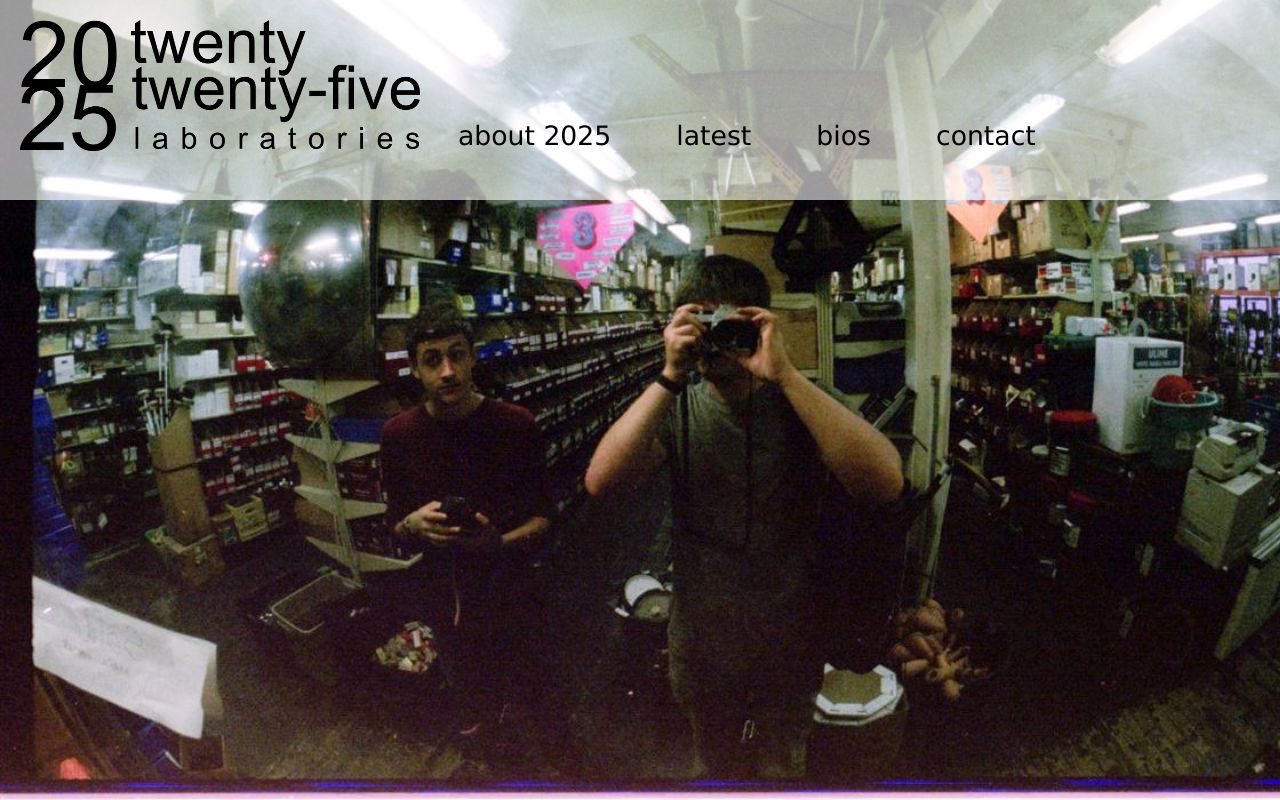
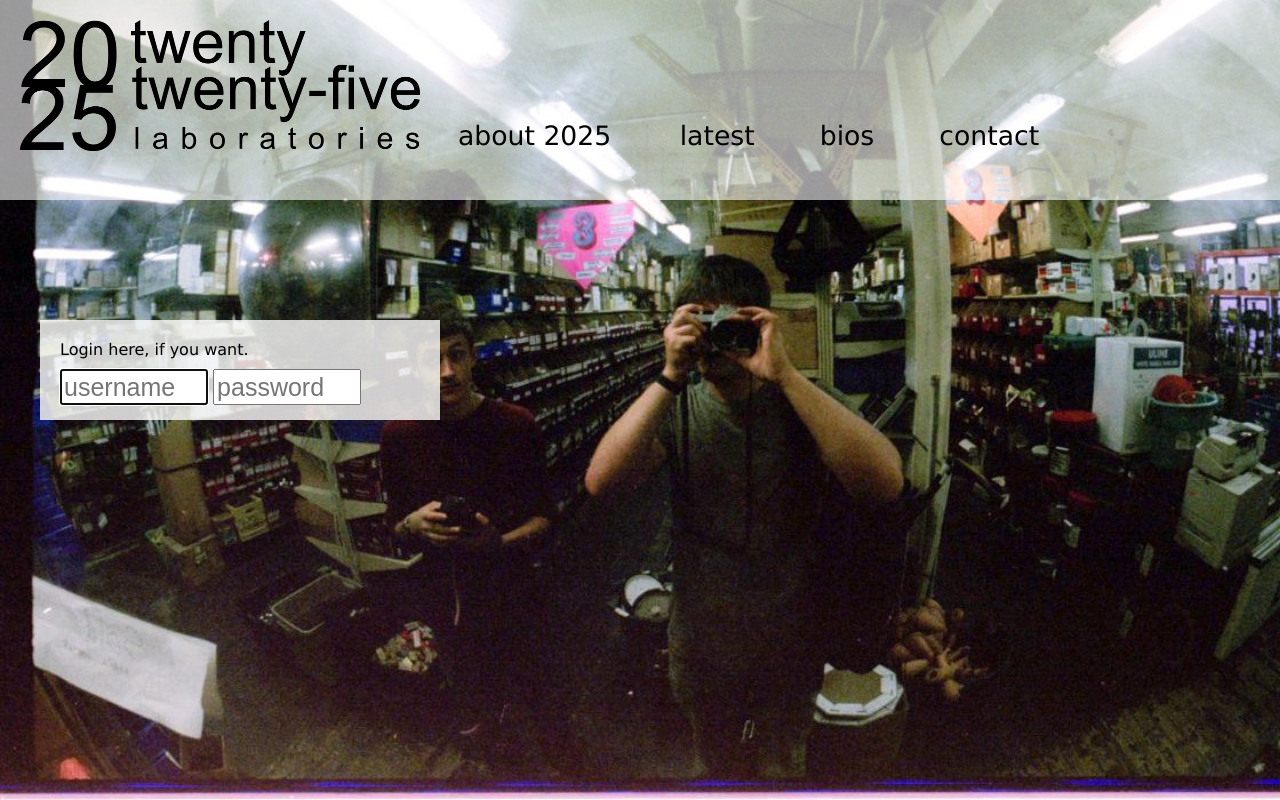
Before and after one commit to colin353/2025-labs, a PHP site: page / in a window 1280 px wide. Run offline with PHP 8.4, Linux system fonts and the light colour scheme.

Commit message:
added login form

```diff
--- /dev/null
+++ b/copy/copy.php
@@ -0,0 +1,10 @@
+<?php
+
+define("HEADER_MENU1","about 2025");
+define("HEADER_MENU2","latest");
+define("HEADER_MENU3","bios");
+define("HEADER_MENU4","contact");
+
+define("HEADER_LOGIN_HERE","Login here, if you want.");
+
+?>
--- /dev/null
+++ b/copy/index.php
@@ -0,0 +1,34 @@
+<?php
+
+define("INDEX_ABOUT", <<<EOT
+	<h1>Hi.</h1>
+	<p>Welcome to 2025 laboratories.</p>
+	<p>We are an engineering collective interested in software, electronics, robotics, and the future. </p>
+EOT
+);
+
+define("INDEX_LATEST", <<<EOT
+	<h1>A crazy app we made</h1>
+	<p>IT does some crazy things</p>
+	<p>Man let me tell you it is so crazy yo</p>
+EOT
+);
+
+define("INDEX_BIOS", <<<EOT
+	<h1>Employee A</h1>
+	<p>I never liked him very much</p>
+	<h1>Employee B</h1>
+	<p>I never liked him very much either</p>
+EOT
+);
+
+define("INDEX_CONTACT", <<<EOT
+	<h1>Phone us</h1>
+	<p>We have a phone</p>
+	<p>etc</p>
+EOT
+);
+
+
+
+?>
--- /dev/null
+++ b/footer.php
@@ -0,0 +1,3 @@
+
+</body>
+</html>
--- /dev/null
+++ b/header.php
@@ -0,0 +1,22 @@
+<?php
+foreach (glob("copy/*.php") as $filename)
+{
+    include $filename;
+}
+?>
+
+<!DOCTYPE html PUBLIC "-//W3C//DTD HTML 4.01//EN"
+   "http://www.w3.org/TR/html4/strict.dtd">
+
+<html xmlns="http://www.w3.org/1999/xhtml" lang="en">
+<head>
+<meta http-equiv="Content-Type" content="text/html; charset=utf-8" />
+<title>twenty twenty-five</title>
+<meta name="author" content="Colin" />
+<!-- Date: 2011-09-29 -->
+
+<script src="http://ajax.googleapis.com/ajax/libs/jquery/1/jquery.min.js"></script>
+
+<script src="js/bg_full.js"></script>
+
+<link rel=stylesheet href="style/style.css" />
--- a/index.php
+++ b/index.php
@@ -1,30 +1,22 @@
-<!DOCTYPE html PUBLIC "-//W3C//DTD HTML 4.01//EN"
-   "http://www.w3.org/TR/html4/strict.dtd">
+<?php include("header.php"); ?>
 
-<html xmlns="http://www.w3.org/1999/xhtml" lang="en">
-<head>
-	<meta http-equiv="Content-Type" content="text/html; charset=utf-8" />
-	<title>twenty twenty-five</title>
-	<meta name="author" content="Colin" />
-	<!-- Date: 2011-09-29 -->
-
-    <script src="http://ajax.googleapis.com/ajax/libs/jquery/1/jquery.min.js"></script>
-
-	<script src="js/bg_full.js"></script>
-
-	<link rel=stylesheet href="style/style.css" />
 
 <script type=text/javascript>
+
 var menuitem = 0;
 
 function golink(target) {
 	if(target == menuitem) return;
 	if(target == 0) {
+		$('#login_box').show('fast');
+		$('#login_shim').show('fast');
 		$('#content_shim').hide('fast');
 		$('#content').hide('fast');
 		menuitem = 0;
 		return;
 	}
+	$('#login_box').hide('fast');
+	$('#login_shim').hide('fast');
 	$('#content_shim').hide('fast');
 	$('#content').hide('fast',function () {
 
@@ -34,7 +26,6 @@
 	});
 	menuitem = target;
 }
-
 </script>
 
 
@@ -47,49 +38,32 @@
 	<img  onClick="golink(0)" src="/images/2025.png" />
 
 	<ul>
-		<li onClick="golink(1)">about 2025</li>
-		<li onClick="golink(2)">latest</li>
-		<li onClick="golink(3)">bios</li>
-		<li onClick="golink(4)">contact</li>
+		<li onClick="golink(1)"><?php echo HEADER_MENU1;?> </li>
+		<li onClick="golink(2)"><?php echo HEADER_MENU2;?></li>
+		<li onClick="golink(3)"><?php echo HEADER_MENU3;?></li>
+		<li onClick="golink(4)"><?php echo HEADER_MENU4;?></li>
 	</ul>
 
 </div>
 
-<div id=content>
+<div id=login_box>
+		<span><?php echo HEADER_LOGIN_HERE; ?></span>
+		<form id=login_form action='login.php' method='post'>
+			<input autofocus type=text placeholder="username" name=username />
+			<input type=password placeholder="password" name=password />
+			<input type="submit" value="Submit the form!" style="position: absolute; top: 0; left: 0; z-index: 0; width: 1px; height: 1px; visibility: hidden;" />
+		</form>
+</div>
+<div id="login_shim"> </div>
 
-</div>
+<div id=content></div>
 
-<div class='menuitem1 hiding'>
-
-	<h1>Hi.</h1>
-	<p>Welcome to 2025 laboratories.</p>
-	<p>We are an engineering collective interested in software, electronics, robotics, and the future. </p>
-
-</div>
-
-<div class='menuitem2 hiding'>
-	<h1>A crazy app we made</h1>
-	<p>IT does some crazy things</p>
-	<p>Man let me tell you it is so crazy yo</p>
-
-</div>
-
-<div class='menuitem3 hiding'>
-	<h1>Employee A</h1>
-	<p>I never liked him very much</p>
-	<h1>Employee B</h1>
-	<p>I never liked him very much either</p>
-
-</div>
-
-<div class='menuitem4 hiding'>
-	<h1>Phone us</h1>
-	<p>We have a phone</p>
-	<p>etc</p>
-</div>
-
+<div class='menuitem1 hiding'><?php echo INDEX_ABOUT; ?></div>
+<div class='menuitem2 hiding'><?php echo INDEX_LATEST; ?></div>
+<div class='menuitem3 hiding'><?php echo INDEX_BIOS; ?></div>
+<div class='menuitem4 hiding'><?php echo INDEX_CONTACT; ?></div>
 
 <div id="shim"> </div>
 <div id="content_shim"> </div>
-</body>
-</html>
+
+<?php include("footer.php"); ?>
--- a/style/style.css
+++ b/style/style.css
@@ -67,6 +67,34 @@ div#content_shim {
 	max-width: 900px;
 }
 
+div#login_box {
+	padding: 20px 20px 20px 20px;
+	position: absolute;
+	z-index: 0;
+	left: 40px;
+	top: 40%;
+	width: 400px;
+	height: 100px;
+}
+
+form#login_form > input {
+	margin-top: 10px;
+	height: 30px;
+	font-size: 25px;
+	width: 140px;
+}
+
+div#login_shim {
+	position: absolute;
+	z-index: -1;
+	background-color: white;
+	opacity: 0.8;
+	left: 40px;
+	top: 40%;
+	width: 400px;
+	height: 100px;
+}
+
 div#content {
 	position: absolute;
 	left: 40px;
@@ -88,11 +116,11 @@ div.hiding {
 div#content > h1 {
 	margin-left: 40px;
 	margin-right: 40px;
-	font-size: 30pt;
+	font-size: 20pt;
 	font-weight: bold;
 }
 div#content > p {
-	font-size: 20pt;
+	font-size: 15pt;
 	margin-left: 40px;
 	margin-right: 40px;
 }
```
Lines whose indentation alone changed are shown as unchanged.
